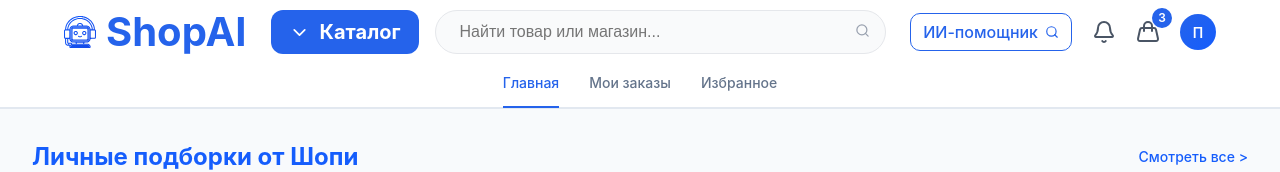
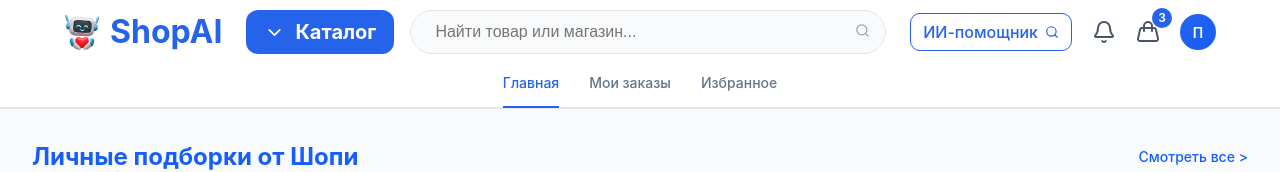
Before and after one commit to SwagaTeam/ShopAI-Frontend, a Next.js app: page /main in a window 1280 px wide. Shown: the top 172 px of the page. Built offline with nearby package versions, Linux system fonts and the light colour scheme.

Commit message:
change logo

```diff
--- a/app/components/header/header.css
+++ b/app/components/header/header.css
@@ -19,10 +19,15 @@
     align-items: center;
     gap: 10px;
     font-weight: 700;
-    font-size: 40px;
+    font-size: 32px;
     line-height: 28px;
     letter-spacing: 0;
     color: #2563EB;
+}
+
+.header__logo img{
+    width: 36px;
+    height: 36px;
 }
 
 .header__catalog-btn {
--- a/app/components/header/header.tsx
+++ b/app/components/header/header.tsx
@@ -15,7 +15,7 @@ export const Header = ({isCompact} : HeaderProps) => {
             <header className="header">
                 <div className="header__top">
                     <a href="#" className="header__logo">
-                        <img src="/images/logo.svg" alt="logo" />
+                        <img src="/images/logo.png" alt="logo" />
                         ShopAI
                     </a>
 
--- a/app/page.tsx
+++ b/app/page.tsx
@@ -10,7 +10,7 @@ export default function LandingPage() {
           <header className={styles.header}>
             <div className={styles.headerContent}>
               <div className={styles.logo}>
-                <img src={"/images/logo.svg"} alt="logo" />
+                <img src={"/images/logo.png"} alt="logo" />
                 <span className={styles.logoText}>ShopAI</span>
               </div>
 
--- a/app/styles.module.css
+++ b/app/styles.module.css
@@ -36,14 +36,15 @@
   align-items: center;
   gap: 10px;
   font-weight: 700;
-  font-size: 20px;
+  font-size: 32px;
+  line-height: 28px;
+  letter-spacing: 0;
+  color: #2563EB;
 }
 
-.logoIcon {
-  width: 28px;
-  height: 28px;
-  background-color: #1C64F2;
-  border-radius: 6px;
+.logo img {
+  width: 36px;
+  height: 36px;
 }
 
 .nav {
```
Also changed, not shown: public/images/logo.png (added), public/images/logo.svg (deleted).
